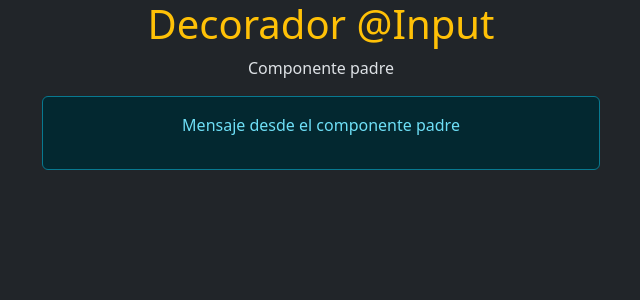
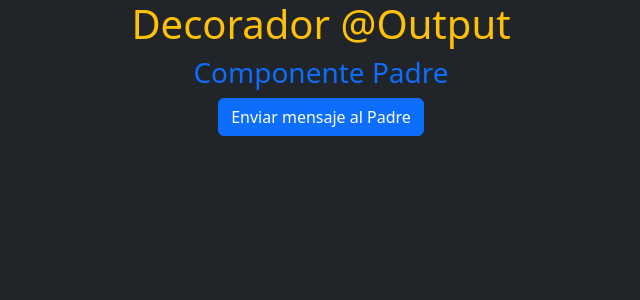
Before and after one commit to fjjt3/Angular2024, an Angular app: page / in a window 1280 px wide. Shown: the top 300 px of the page, without its empty margins (319-959 px from the left). Built offline with nearby package versions, Linux system fonts and the light colour scheme.

Commit message:
Add: decorador Output

```diff
--- a/src/app/app.component.ts
+++ b/src/app/app.component.ts
@@ -20,5 +20,5 @@
   styleUrl: './app.component.css'
 })
 export class AppComponent {
-  title = 'Decorador @Input';
+  title = 'Decorador @Output';
 }
--- a/src/app/padre/hijo/hijo.component.html
+++ b/src/app/padre/hijo/hijo.component.html
@@ -8,6 +8,8 @@
         <p>In 1 year you will be {{usuario.edad +1}} years old</p>
     </div>
 </section> -->
-<div class="alert alert-info w-50 mx-auto">
-    <p>{{mensaje}}</p>
+<div class="container">
+    <button class="btn btn-primary" (click)="enviarMensaje()">
+        Enviar mensaje al Padre
+    </button>
 </div>
--- a/src/app/padre/hijo/hijo.component.ts
+++ b/src/app/padre/hijo/hijo.component.ts
@@ -1,4 +1,4 @@
-import { Component, Input } from '@angular/core';
+import { Component, EventEmitter, Output } from '@angular/core';
 
 @Component({
   selector: 'app-hijo',
@@ -8,5 +8,9 @@
   styleUrl: './hijo.component.css'
 })
 export class HijoComponent {
-  @Input() mensaje!: string;
+  @Output() notificarPadre = new EventEmitter<string>();
+
+  enviarMensaje(){
+    this.notificarPadre.emit('Mensaje desde el componente hijo al padre');
+  }
 }
--- a/src/app/padre/padre.component.html
+++ b/src/app/padre/padre.component.html
@@ -1,2 +1,8 @@
-<p>Componente padre</p>
-<app-hijo [mensaje]="mensajePadre"/>
+<div class="container">
+    <h3 class="text-primary">Componente Padre</h3>
+    <app-hijo (notificarPadre)="recibirNotificacion($event)"></app-hijo>
+
+    @if(mensaje){
+        <p class="mt-3 alert alert-info w-50 mx-auto">{{mensaje}}</p>
+    }
+</div>
--- a/src/app/padre/padre.component.ts
+++ b/src/app/padre/padre.component.ts
@@ -9,5 +9,10 @@
   styleUrl: './padre.component.css'
 })
 export class PadreComponent {
-  mensajePadre : string = 'Mensaje desde el componente padre';
+  mensaje: string = '';
+
+  // Se emitió un string desde hijo
+  recibirNotificacion(mensajeHijo: string){
+    this.mensaje = mensajeHijo;
+  }
 }
```
